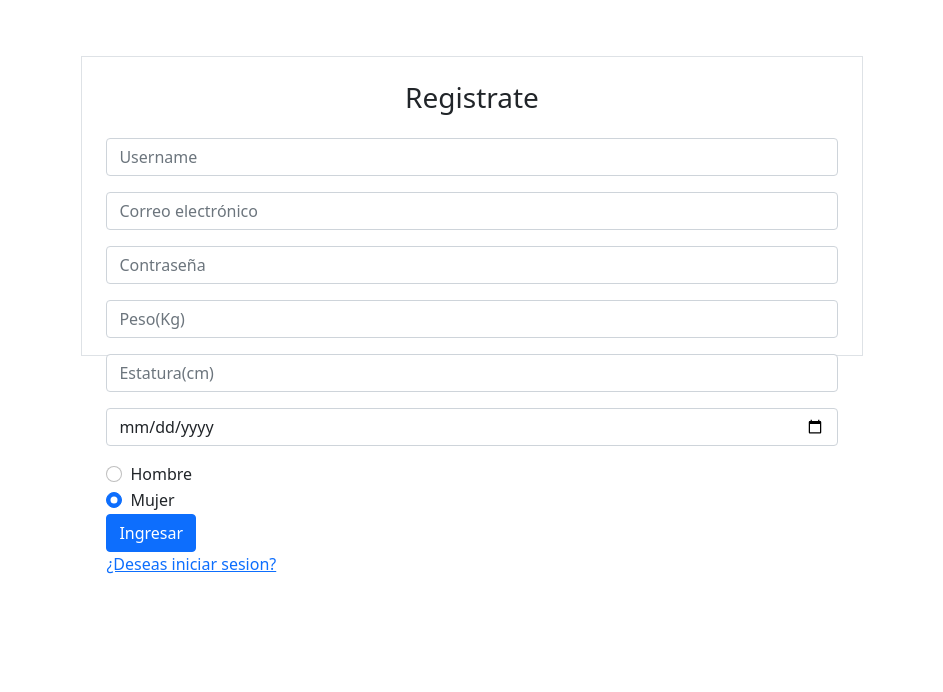
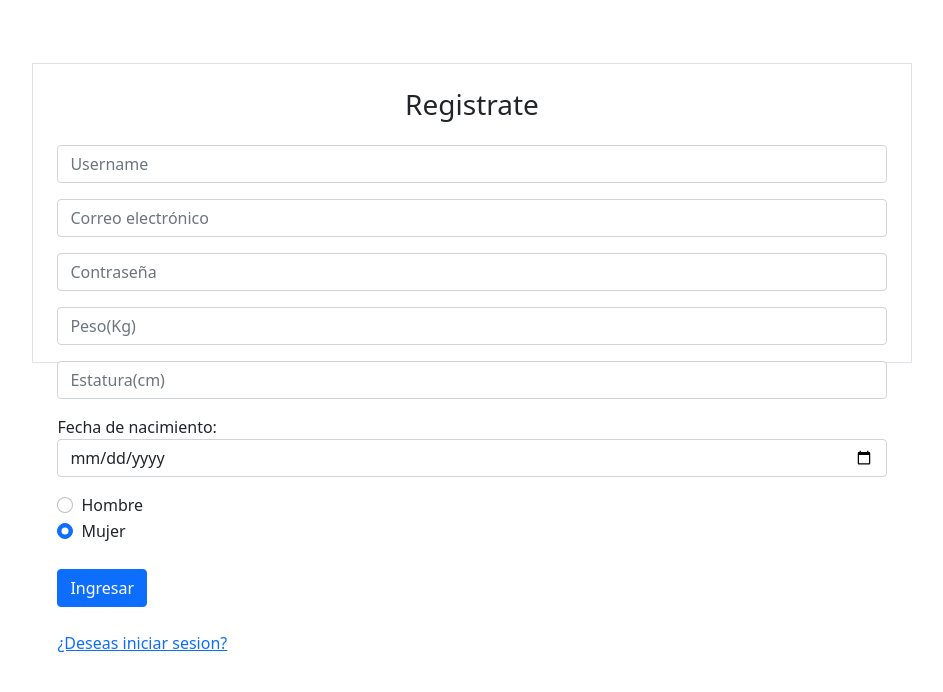
Before and after one commit to OscarDME/Pagina-de-BD, a PHP site: page /registro.php in a window 1280 px wide. Shown: the part 60-752 px from the top of the page, without its empty margins (168-1111 px from the left). Run offline with PHP 8.4, Linux system fonts and the light colour scheme.

Commit message:
Minor readability corrections
Corrected some spacing in the registro.php file.

```diff
--- a/login.php
+++ b/login.php
@@ -36,7 +36,7 @@ if (!empty($_POST['email']) && !empty($_POST['password'])) {
   <p> <?= $message ?></p>
 <?php endif; ?>
     <script src="https://cdn.jsdelivr.net/npm/bootstrap@5.0.2/dist/js/bootstrap.bundle.min.js" integrity="sha384-MrcW6ZMFYlzcLA8Nl+NtUVF0sA7MsXsP1UyJoMp4YLEuNSfAP+JcXn/tWtIaxVXM" crossorigin="anonymous"></script>
-    <div class="container d-flex align-items-center justify-content-center h-100">
+    <div class="container-fluid d-flex align-items-center justify-content-center h-100">
         <div class="border p-4 contenedor-login">
             <h3 class="text-center mb-4">Iniciar sesión</h3>
             <form action="login.php" method="POST">
--- a/registro.php
+++ b/registro.php
@@ -39,7 +39,7 @@ if ($stmt->execute()) {
   <p> <?= $message ?></p>
 <?php endif; ?>
     <script src="https://cdn.jsdelivr.net/npm/bootstrap@5.0.2/dist/js/bootstrap.bundle.min.js" integrity="sha384-MrcW6ZMFYlzcLA8Nl+NtUVF0sA7MsXsP1UyJoMp4YLEuNSfAP+JcXn/tWtIaxVXM" crossorigin="anonymous"></script>
-    <div class="container d-flex align-items-center justify-content-center h-100">
+    <div class="container-fluid d-flex align-items-center justify-content-center h-100">
         <div class="border p-4 contenedor-login">
             <h3 class="text-center mb-4">Registrate</h3>
             <form action="registro.php" method="POST">
@@ -59,6 +59,7 @@ if ($stmt->execute()) {
                     <input type="number" name="estatura" class="form-control" placeholder="Estatura(cm)" required>
                 </div>
                 <div class="mb-3">
+                Fecha de nacimiento:
                     <input type="date" name="fecha" class="form-control" placeholder="Fecha de nacimiento" required>
                 </div>
                   <div class="form-check">
@@ -73,8 +74,9 @@ if ($stmt->execute()) {
                     Mujer
                     </label>
                   </div>
+                  <br>
                 <button type="submit" value="Submit" class="btn btn-primary btn-block" href="login.php">Ingresar</button>
-                <br>
+                <br><br>
                 <a class="cambio "href="login.php">¿Deseas iniciar sesion?</a>
             </form>
         </div>
```
